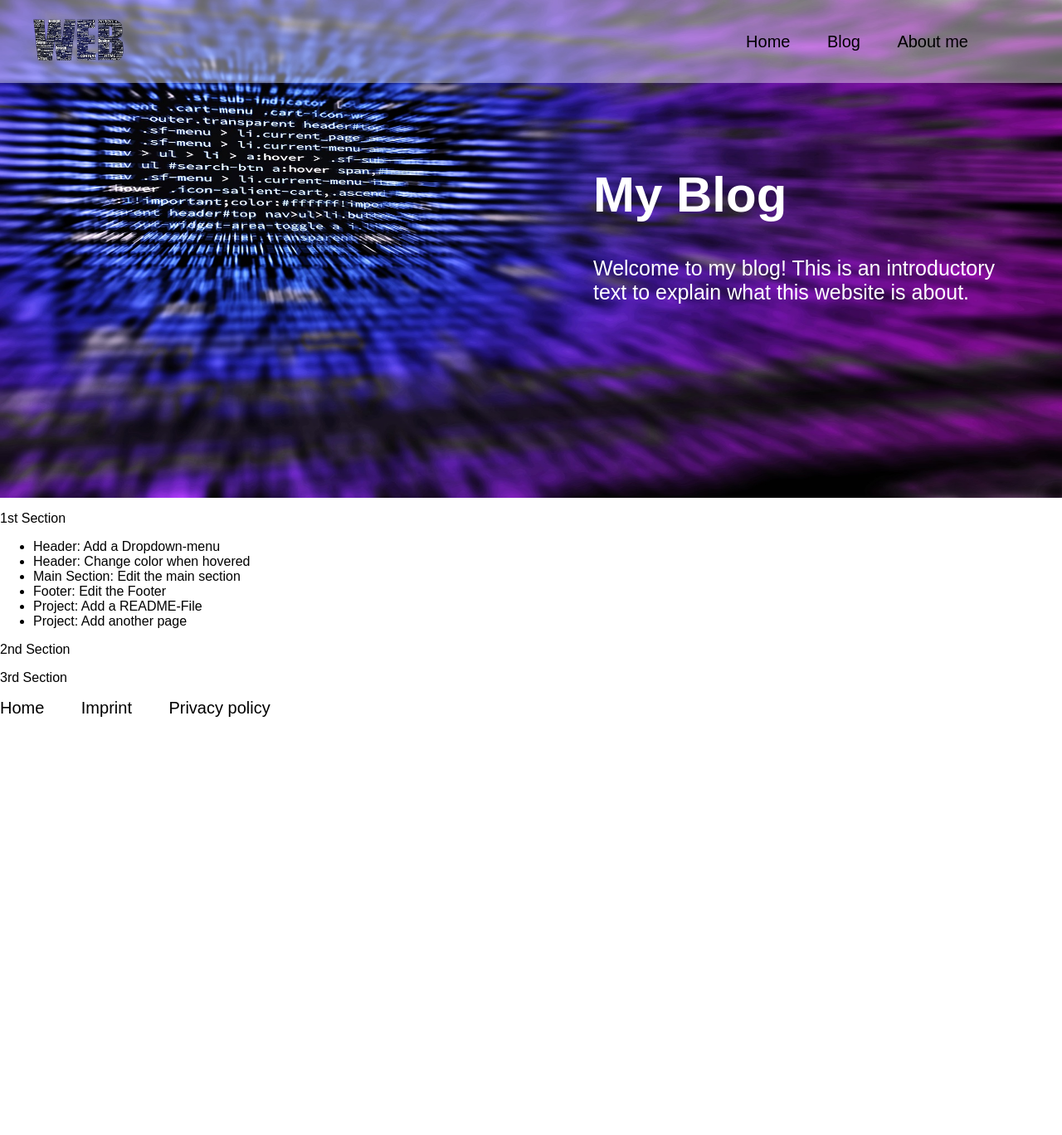
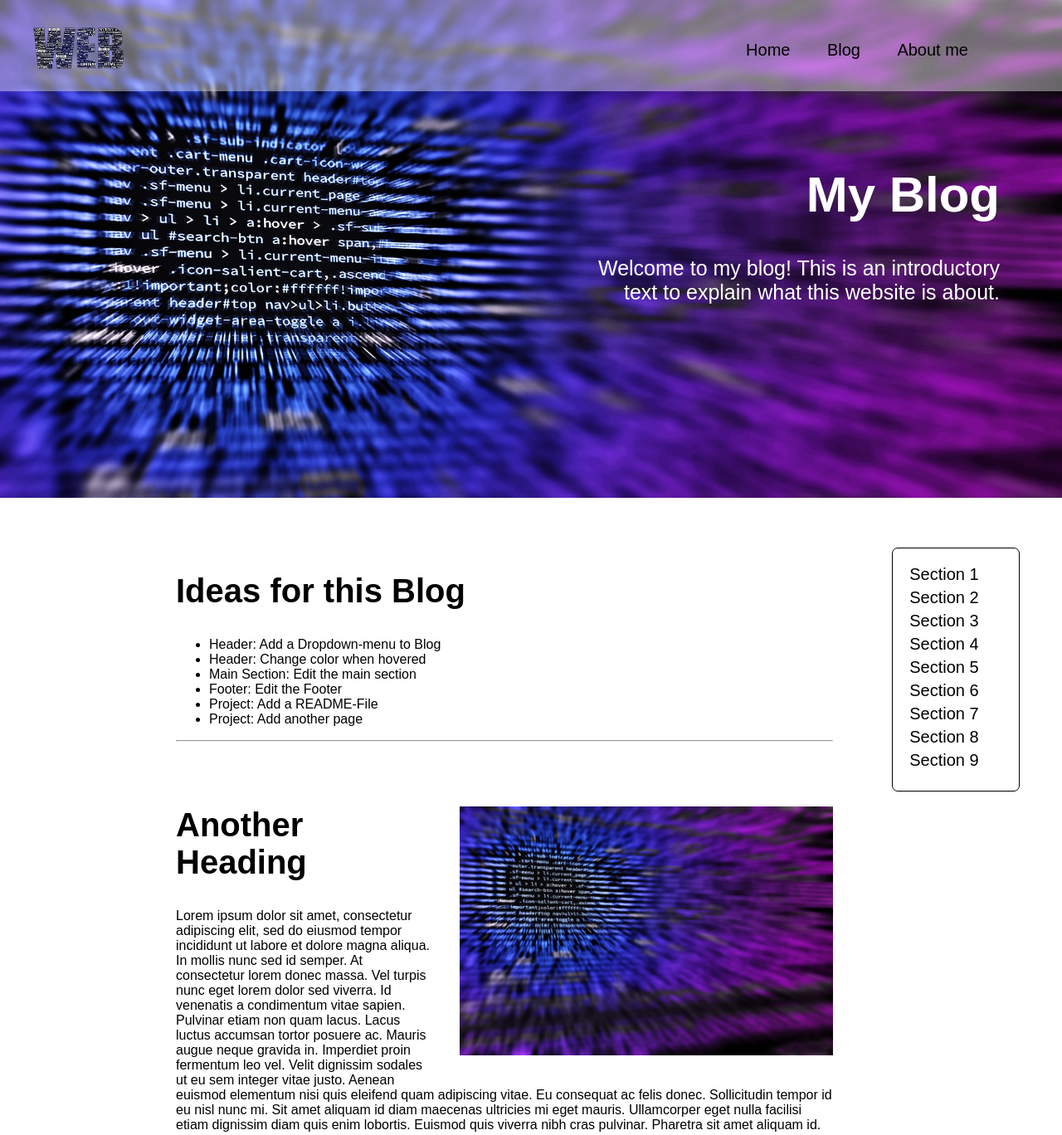
Before and after one commit to Sandra141/1.-Project-Blog, a website built with Parcel: page index.html in a window 1280 px wide. Shown: the top 1368 px of the page at 83% size. Built offline with nearby package versions, Linux system fonts and the light colour scheme.

Commit message:
The basic structure of the website is finished

```diff
--- a/index.html
+++ b/index.html
@@ -2,19 +2,28 @@
 <html>
   <head>
     <title>My blog</title>
+    <link rel="icon" type="image/x-icon" href="resources/images/favicon.png">
     <meta charset="UTF-8" />
     <link rel="stylesheet" href="src/styles.css" />
   </head>
 
   <body>
+    <div id="headerspace"></div>
     <header>
       <span id="logo">
         <img src="resources/images/logo.png" alt="Logo" />
       </span>
       <nav>
-        <a href="#">Home</a>
-        <a href="#">Blog</a>
-        <a href="#" id="lastheaderlink">About me</a>
+        <a href="#" class="navtext">Home</a>
+        <div class="dropdown">
+          <p class="navtext">Blog</p>
+          <div class="dropdown-content">
+            <a href="#">Blog 1</a>
+            <a href="#">Blog 2</a>
+            <a href="#">Blog 3</a>
+          </div>
+        </div>
+        <a href="#" id="lastheaderlink" class="navtext">About me</a>
       </nav>
     </header>
     <main>
@@ -28,28 +37,53 @@
           </p>
         </div>
       </div>
-      <div>
+      <div id="content">
+        <div id="articles">
           <section>
-          <p>1st Section</p>
-          <ul>
-            <li>Header: Add a Dropdown-menu</li>
+            <h2>Ideas for this Blog</h2>
+            <ul id="blogideas">
+              <li>Header: Add a Dropdown-menu to Blog</li>
               <li>Header: Change color when hovered</li>
               <li>Main Section: Edit the main section</li>
               <li>Footer: Edit the Footer</li>
               <li>Project: Add a README-File</li>
               <li>Project: Add another page</li>
             </ul>
+            <hr />
           </section>
           <section>
-          <p>2nd Section</p>
+            <img src="resources/images/cover.jpg" alt="" id="imagetoright" />
+            <h2>Another Heading</h2>
+            <p>Lorem ipsum dolor sit amet, consectetur adipiscing elit, sed do eiusmod tempor incididunt ut labore et dolore magna aliqua. In mollis nunc sed id semper. At consectetur lorem donec massa. Vel turpis nunc eget lorem dolor sed viverra. Id venenatis a condimentum vitae sapien. Pulvinar etiam non quam lacus. Lacus luctus accumsan tortor posuere ac. Mauris augue neque gravida in. Imperdiet proin fermentum leo vel. Velit dignissim sodales ut eu sem integer vitae justo. Aenean euismod elementum nisi quis eleifend quam adipiscing vitae. Eu consequat ac felis donec. Sollicitudin tempor id eu nisl nunc mi. Sit amet aliquam id diam maecenas ultricies mi eget mauris. Ullamcorper eget nulla facilisi etiam dignissim diam quis enim lobortis. Euismod quis viverra nibh cras pulvinar. Pharetra sit amet aliquam id.</p>
           </section>
           <section>
-          <p>3rd Section</p>
+            <img src="resources/images/cover.jpg" alt="" id="imagetoleft" />
+            <h2>Another Heading</h2>
+            <p>Lorem ipsum dolor sit amet, consectetur adipiscing elit, sed do eiusmod tempor incididunt ut labore et dolore magna aliqua. In mollis nunc sed id semper. At consectetur lorem donec massa. Vel turpis nunc eget lorem dolor sed viverra. Id venenatis a condimentum vitae sapien. Pulvinar etiam non quam lacus. Lacus luctus accumsan tortor posuere ac. Mauris augue neque gravida in. Imperdiet proin fermentum leo vel. Velit dignissim sodales ut eu sem integer vitae justo. Aenean euismod elementum nisi quis eleifend quam adipiscing vitae. Eu consequat ac felis donec. Sollicitudin tempor id eu nisl nunc mi. Sit amet aliquam id diam maecenas ultricies mi eget mauris. Ullamcorper eget nulla facilisi etiam dignissim diam quis enim lobortis. Euismod quis viverra nibh cras pulvinar. Pharetra sit amet aliquam id.</p>
+          </section>
+          <section>
+            <img src="resources/images/cover.jpg" alt="" id="imagetoright" />
+            <h2>Another Heading</h2>
+            <p>Lorem ipsum dolor sit amet, consectetur adipiscing elit, sed do eiusmod tempor incididunt ut labore et dolore magna aliqua. In mollis nunc sed id semper. At consectetur lorem donec massa. Vel turpis nunc eget lorem dolor sed viverra. Id venenatis a condimentum vitae sapien. Pulvinar etiam non quam lacus. Lacus luctus accumsan tortor posuere ac. Mauris augue neque gravida in. Imperdiet proin fermentum leo vel. Velit dignissim sodales ut eu sem integer vitae justo. Aenean euismod elementum nisi quis eleifend quam adipiscing vitae. Eu consequat ac felis donec. Sollicitudin tempor id eu nisl nunc mi. Sit amet aliquam id diam maecenas ultricies mi eget mauris. Ullamcorper eget nulla facilisi etiam dignissim diam quis enim lobortis. Euismod quis viverra nibh cras pulvinar. Pharetra sit amet aliquam id.</p>
           </section>
         </div>
+        <aside>
+          <nav>
+            <a href="#">Section 1</a>
+            <a href="#">Section 2</a>
+            <a href="#">Section 3</a>
+            <a href="#">Section 4</a>
+            <a href="#">Section 5</a>
+            <a href="#">Section 6</a>
+            <a href="#">Section 7</a>
+            <a href="#">Section 8</a>
+            <a href="#">Section 9</a>
+          </nav>
+        </aside>
+      </div>
     </main>
-    <aside></aside>
     <footer>
+      <img src="resources/images/footer.png" alt="" />
         <nav>
           <a href="#">Home</a>
           <a href="#">Imprint</a>
--- a/src/styles.css
+++ b/src/styles.css
@@ -5,7 +5,13 @@
 body {
   font-family: sans-serif;
   margin: 0;
-  height: 2000px;
+}
+
+#headerspace {
+  height: 10px;
+  background-color: rgba(255, 255, 255, 0.4);
+  position: relative;
+  z-index: 1;
 }
 
 header {
@@ -15,12 +21,12 @@ header {
   display: flex;
   align-items: center;
   justify-content: space-between;
-  position: relative;
+  position: sticky;
+  top: 0;
   z-index: 1;
 }
 
 #logo {
-  float: left;
   margin-left: 30px;
 }
 
@@ -37,18 +43,43 @@ nav a {
   font-size: 20px;
 }
 
-a {
-  color: black;
-  text-decoration: none;
+.navtext {
+  padding-right: 40px;
+  font-size: 20px;
 }
+
+.dropdown {
+  position: relative;
+  display: inline-block;
+}
+
+.dropdown-content {
+  background-color: rgba(255, 255, 255, 0.4);
+  display: none;
+  position: absolute;
+  min-width: 100px;
+  box-shadow: 0px 8px 16px 0px rgba(0,0,0,0.2);
+  z-index: 1;
+  border-radius: 7px;
+}
+
+.dropdown-content a {
+  padding: 12px 16px;
+  display: block;
+}
+
+.dropdown-content a:hover {background-color: #ddd;}
+
+.dropdown:hover .dropdown-content {display: block;}
+
+.navtext:hover {color: #ddd;}
 
 #cover {
   height: 600px;
   overflow: hidden;
   position: relative;
-  top: -100px;
-  margin-bottom: -100px;
-  display: flex;
+  top: -110px;
+  margin-bottom: -110px;
 }
 
 #cover img {
@@ -68,4 +99,91 @@ h1 {
   position: absolute;
   top: calc(50% - 100px);
   left: calc(75% - 245px);
+  text-align: right;
 }
+
+#content {
+  display: flex;
+  justify-content: space-between;
+  margin-top: 20px;
+}
+
+h2 {
+  font-size: 40px;
+  margin-top: 30px;
+}
+
+h3 {
+  font-size: 25px;
+}
+
+a {
+  text-decoration: none;
+  color: black;
+}
+
+#articles {
+  width: 65%;
+  padding: 20px;
+  margin-left: 15%;
+  float: left;
+}
+
+section {
+  padding: 20px 0px;
+}
+
+section img {
+  height: 300px;
+}
+
+#imagetoright {
+  float: right;
+  margin: 30px 0px 30px 30px;
+}
+
+#imagetoleft {
+  float: left;
+  margin: 30px 30px 30px 0px;
+}
+
+aside {
+  width: 12%;
+  margin-right: 4%;
+}
+
+aside nav {
+  margin-top: 40px;
+  padding: 20px;
+  border-style: solid;
+  border-radius: 7px;
+  border-width: 1px;
+  position: sticky;
+  top: 140px;
+}
+
+aside nav a {
+  display: block;
+  padding-right: 0;
+  padding-bottom: 5px;
+}
+
+footer {
+  height: 100px;
+  overflow: hidden;
+  position: relative;
+}
+
+footer nav {
+  height: 30px;
+  position: absolute;
+  z-index: 1;
+  text-align: right;
+  top: calc(50% - 15px);
+  right: 40px;
+  padding-right: 5%;
+}
+
+footer nav a {
+  color: white;
+}
```
Also changed, not shown: resources/images/favicon.png (added), resources/images/footer.png (added). Lines whose indentation alone changed are shown as unchanged.
